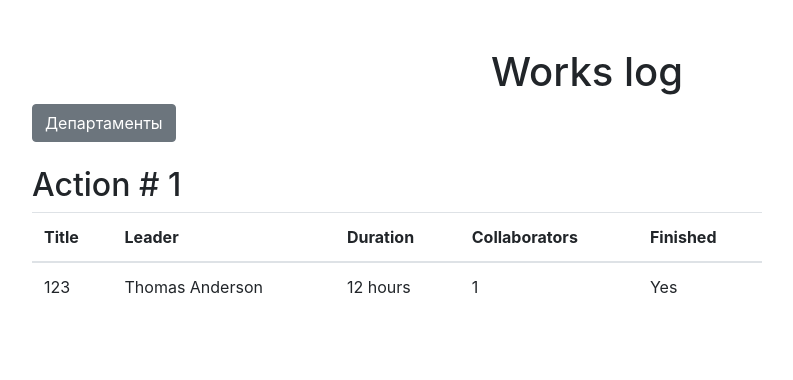
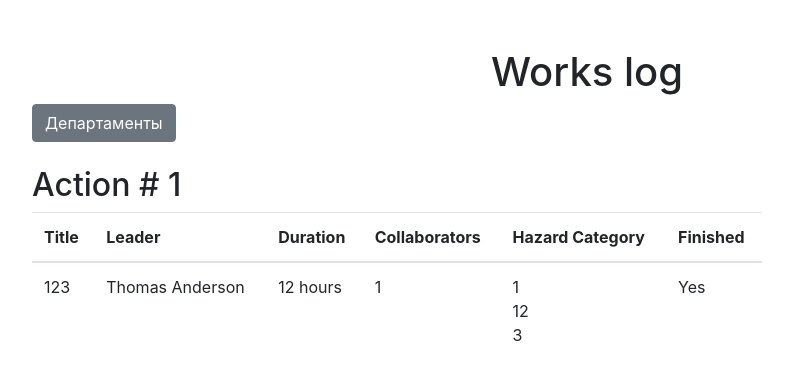
Before and after one commit to ONYYYX/lesson9, a Flask app: page / in a window 1280 px wide. Shown: the part 56-436 px from the top of the page, without its empty margins (53-846 px from the left). Run offline with Flask 2, Linux system fonts and the light colour scheme; data comes from the database, SQL or seed files in the repository; both versions use the stored data as it was after the commit; some libraries are stand-ins or nearby versions.

Commit message:
Categories

```diff
--- a/data/Jobs.py
+++ b/data/Jobs.py
@@ -33,6 +33,7 @@ class Jobs(SqlAlchemyBase):
 
     is_finished = sqlalchemy.Column(sqlalchemy.Boolean, default=True)
     leader = orm.relation('User')
+    categories = orm.relation('Category', secondary='jobs_to_category', backref='jobs')
 
     def __repr__(self):
         return f'<Job> {self.job}'
--- a/data/__all_models.py
+++ b/data/__all_models.py
@@ -1,3 +1,4 @@
 from . import User
+from . import Category
 from . import Jobs
 from . import Department
--- a/forms/job.py
+++ b/forms/job.py
@@ -8,5 +8,6 @@ class JobForm(FlaskForm):
     leader_id = IntegerField('ID Лидера', validators=[DataRequired()])
     work_size = IntegerField('Часы на выполнение', validators=[DataRequired()])
     collaborators = StringField('Сотрудники')
+    category = StringField('Категория')
     is_finished = BooleanField('Закончена?')
     submit = SubmitField('Добавить')
--- a/main.py
+++ b/main.py
@@ -2,6 +2,7 @@ from flask import Flask, render_template, redirect, request, abort
 from db import db_session
 from data.Jobs import Jobs
 from data.User import User
+from data.Category import Category
 from data.Department import Department
 from flask_login import LoginManager, login_user, logout_user, login_required, current_user
 from forms.register import RegisterForm
@@ -42,6 +43,11 @@ def jobs_create():
         job.job = form.job.data
         job.work_size = form.work_size.data
         job.collaborators = form.collaborators.data
+        for i in map(int, form.category.data.split(',')):
+            c = session.query(Category).filter(Category.id == i).first()
+            if not c:
+                c = Category(id=i, name=f'{i}')
+            job.categories.append(c)
         job.is_finished = form.is_finished.data
         user = session.query(User).filter(User.id == job.leader_id).first()
         if user:
@@ -67,6 +73,7 @@ def jobs_edit(job_id):
             form.leader_id.data = job.leader_id
             form.work_size.data = job.work_size
             form.collaborators.data = job.collaborators
+            form.category.data = ', '.join(map(lambda x: x.name, job.categories))
             form.is_finished.data = job.is_finished
         else:
             abort(404)
@@ -81,6 +88,11 @@ def jobs_edit(job_id):
             job.job = form.job.data
             job.work_size = form.work_size.data
             job.collaborators = form.collaborators.data
+            for i in map(int, form.category.data.split(',')):
+                c = session.query(Category).filter(Category.id == i).first()
+                if not c:
+                    c = Category(id=i, name=f'{i}')
+                job.categories.append(c)
             job.is_finished = form.is_finished.data
             session.commit()
             return redirect('/')
--- a/templates/jobs.html
+++ b/templates/jobs.html
@@ -18,6 +18,7 @@
                         <th scope="col">Leader</th>
                         <th scope="col">Duration</th>
                         <th scope="col">Collaborators</th>
+                        <th scope="col">Hazard Category</th>
                         <th scope="col">Finished</th>
                     </tr>
                 </thead>
@@ -27,6 +28,11 @@
                         <td>{{ item.leader.name }} {{ item.leader.surname }}</td>
                         <td>{{ item.work_size }} hours</td>
                         <td>{{ item.collaborators }}</td>
+                        <td>
+                            {% for i in item.categories %}
+                                {{ i.name }}<br>
+                            {% endfor %}
+                        </td>
                         <td>{% if item.is_finished %}Yes{% else %}No{% endif %}</td>
                     </tr>
                 </tbody>
```
Also changed, not shown: data/Category.py (added, +17 -0 lines), templates/jobs_add.html (+9 -0 lines), db/blogs.sqlite.
